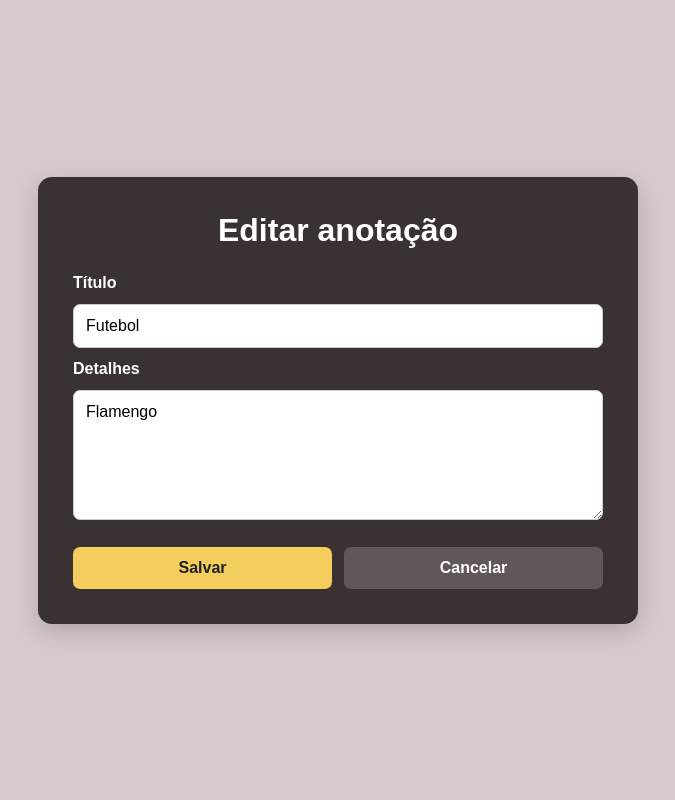
After one commit to RFontes13RF/projeto-1, a Flask app: page /update/1/ in a window 1280 px wide. The commit adds this page. Shown: the whole page, without its empty margins (302-977 px from the left). Run offline with Flask 3, Linux system fonts and the light colour scheme; data comes from the database, SQL or seed files in the repository; both versions use the stored data as it was after the commit.

Commit message:
Editar anotações funcionando

```diff
--- a/servidor.py
+++ b/servidor.py
@@ -26,6 +26,18 @@ def delete(id_anotacao):
     views.delete(id_anotacao)
     return redirect('/')
 
+@app.route('/update/<int:id_anotacao>/')
+def update(id_anotacao):
+    return render_template_string(views.editar(id_anotacao))
+
+@app.route('/update', methods=['POST'])
+def update_submit():
+    id_anotacao = request.form.get('id')
+    titulo = request.form.get('titulo')
+    detalhes = request.form.get('detalhes')
+    views.salvar_edicao(titulo, detalhes, id_anotacao)
+    return redirect('/')
+
 
 if __name__ == '__main__':
     cria_tabela('banco.db')
--- /dev/null
+++ b/static/style/edit.css
@@ -0,0 +1,122 @@
+* {
+    box-sizing: border-box;
+}
+
+body {
+    margin: 0;
+    min-height: 100vh;
+
+    display: flex;
+    justify-content: center;
+    align-items: center;
+
+    font-family: Arial, sans-serif;
+
+    background-color: #d8caca;
+    color: #ffffff;
+}
+
+.edit-container {
+    width: 90%;
+    max-width: 600px;
+
+    padding: 35px;
+
+    background-color: #3a3232;
+
+    border-radius: 14px;
+
+    box-shadow: 0 8px 25px rgba(0, 0, 0, 0.18);
+}
+
+.edit-container h1 {
+    margin-top: 0;
+    margin-bottom: 25px;
+
+    text-align: center;
+
+    color: #ffffff;
+}
+
+form {
+    display: flex;
+    flex-direction: column;
+    gap: 12px;
+}
+
+label {
+    font-weight: bold;
+    font-size: 16px;
+}
+
+input,
+textarea {
+    width: 100%;
+
+    padding: 12px;
+
+    border: 1px solid #cccccc;
+    border-radius: 7px;
+
+    font-family: Arial, sans-serif;
+    font-size: 16px;
+
+    background-color: #ffffff;
+}
+
+input:focus,
+textarea:focus {
+    outline: none;
+
+    border-color: #f3cd5e;
+
+    box-shadow: 0 0 0 2px rgba(243, 205, 94, 0.2);
+}
+
+textarea {
+    min-height: 130px;
+    resize: vertical;
+}
+
+.edit-actions {
+    display: flex;
+    gap: 12px;
+
+    margin-top: 15px;
+}
+
+.save-button,
+.cancel-button {
+    flex: 1;
+
+    padding: 12px;
+
+    border: none;
+    border-radius: 7px;
+
+    font-size: 16px;
+    font-weight: bold;
+
+    text-align: center;
+    text-decoration: none;
+
+    cursor: pointer;
+}
+
+.save-button {
+    background-color: #f3cd5e;
+    color: #222222;
+}
+
+.save-button:hover {
+    background-color: #edbf37;
+}
+
+.cancel-button {
+    background-color: #625757;
+    color: #ffffff;
+}
+
+.cancel-button:hover {
+    background-color: #766969;
+}
--- a/static/templates/components/note.html
+++ b/static/templates/components/note.html
@@ -2,4 +2,5 @@
     <h3>{title}</h3>
     <p>{content}</p>
     <a name="delete_button" href="/delete/{id}">Excluir</a>
+    <a name="edit_button" href="/update/{id}">Editar</a>
 </li>
--- /dev/null
+++ b/static/templates/edit.html
@@ -0,0 +1,60 @@
+<!DOCTYPE html>
+<html>
+<head>
+    <meta charset="UTF-8">
+    <link rel="stylesheet" href="{{{{ url_for('static', filename='style/edit.css') }}}}">
+    <title>Editar anotação</title>
+</head>
+<body>
+
+    <div class="edit-container">
+
+        <h1>Editar anotação</h1>
+
+        <form action="/update" method="POST">
+
+            <input
+                type="hidden"
+                name="id"
+                value="{id}"
+            >
+
+            <label for="titulo">Título</label>
+
+            <input
+                id="titulo"
+                type="text"
+                name="titulo"
+                value="{titulo}"
+            >
+
+            <label for="detalhes">Detalhes</label>
+
+            <textarea
+                id="detalhes"
+                name="detalhes"
+            >{detalhes}</textarea>
+
+            <div class="edit-actions">
+
+                <button
+                    class="save-button"
+                    type="submit"
+                >
+                    Salvar
+                </button>
+
+                <a
+                    class="cancel-button"
+                    href="/"
+                >
+                    Cancelar
+                </a>
+
+            </div>
+
+        </form>
+
+    </div>
+
+</body>
--- a/utils.py
+++ b/utils.py
@@ -46,3 +46,18 @@ def apaga_anotacao(nome_arquivo, id_anotacao):
     cursor.execute("DELETE from note WHERE id = ?",(id_anotacao,))
     conexao.commit()
     conexao.close()
+
+def busca_anotacao(nome_arquivo, id_anotacao):
+    conexao = conecta_banco(nome_arquivo)
+    cursor = conexao.cursor()
+    cursor.execute("SELECT id, title, content FROM note WHERE id = ?",(id_anotacao,))
+    anotacao = cursor.fetchone()
+    conexao.close()
+    return anotacao
+
+def edita_anotacao(nome_arquivo, titulo, conteudo, id_anotacao):
+    conexao = conecta_banco(nome_arquivo)
+    cursor = conexao.cursor()
+    cursor.execute("UPDATE note SET title = ?, content = ? WHERE id = ?",(titulo, conteudo, id_anotacao))
+    conexao.commit()
+    conexao.close()
--- a/views.py
+++ b/views.py
@@ -1,4 +1,4 @@
-from utils import load_template,add_anotacao, load_data, apaga_anotacao
+from utils import load_template,add_anotacao, load_data, apaga_anotacao, busca_anotacao, edita_anotacao
 
 def index():
     note_template = load_template('components/note.html')
@@ -12,3 +12,10 @@ def submit(titulo, detalhes):
 
 def delete(id_anotacao):
     return apaga_anotacao('banco.db', id_anotacao)
+
+def editar(id_anotacao):
+    anotacao = busca_anotacao('banco.db', id_anotacao)
+    return load_template('edit.html').format(id=anotacao[0],titulo=anotacao[1],detalhes=anotacao[2])
+
+def salvar_edicao(titulo, detalhes, id_anotacao):
+    return edita_anotacao('banco.db', titulo, detalhes, id_anotacao)
```
Also changed, not shown: banco.db.
